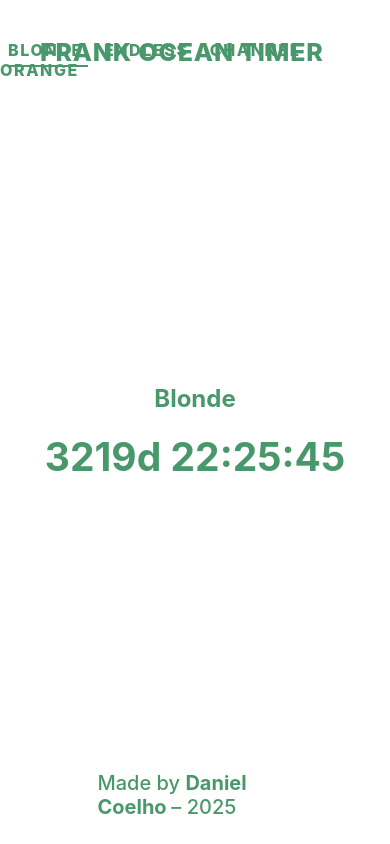
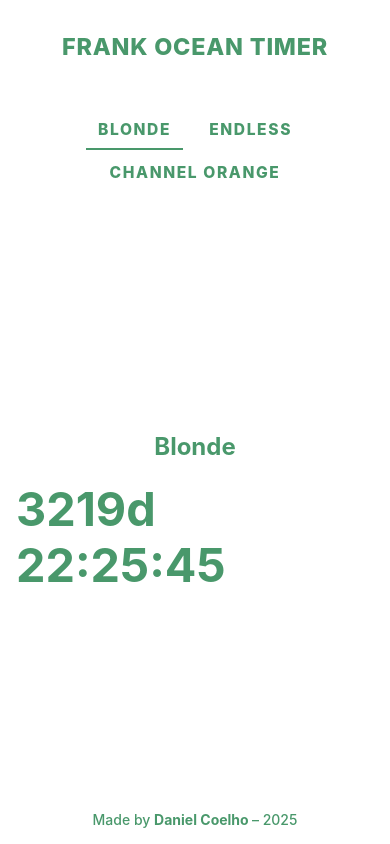
Before and after one commit to Deni-jpg/Frank-Ocean-Timer, a Flask app: page /blonde in a window 390 px wide. Run offline with Flask 3, Linux system fonts and the light colour scheme.

Commit message:
Responsividade para telefones

```diff
--- a/static/css/main.css
+++ b/static/css/main.css
@@ -136,3 +136,51 @@ h1#titulo {
 #rodape a:hover::after {
   width: 100%;              /* anima de 0 → 100% no hover */
 }
+
+/*=============================================
+  RESPONSIVE: Mobile (até 600px de largura)
+=============================================*/
+@media (max-width: 600px) {
+  /* Centraliza e reduz o header */
+  #cabeca {
+    position: static;
+    text-align: center;
+    margin: 1rem 0;
+    transform: none;
+  }
+  h1#titulo {
+    font-size: 6vw;   /* ajusta título para tela pequena */
+    left: auto; top: auto;
+  }
+
+  /* NavButtons vira uma barra abaixo do título */
+  #navButtons {
+    position: static;
+    margin: 1rem auto;
+    text-align: center;
+  }
+  .nav-btn {
+    display: inline-block;
+    margin: 0.25rem;
+    padding: 0.5rem 0.75rem;
+    font-size: 4vw;
+  }
+
+  /* Timer ocupa quase toda a largura */
+  #tempo {
+    padding: 0 1rem;
+  }
+  .timerDisplay {
+    font-size: 12vw;  /* maior responsividade no timer */
+    word-break: break-word;
+  }
+
+  /* Rodapé mais discreto */
+  #rodape {
+    position: static;
+    margin: 1rem 0;
+    font-size: 14px;
+    text-align: center;
+    transform: none;
+  }
+}
```
